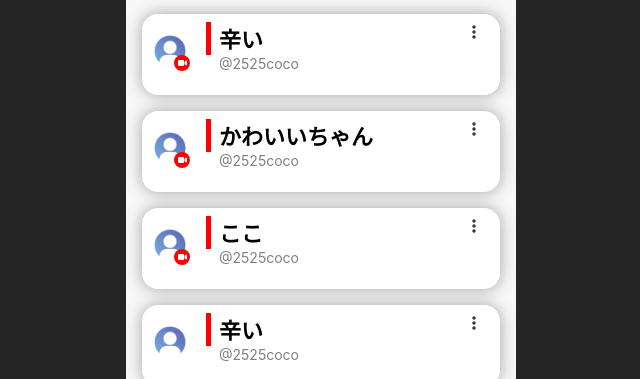
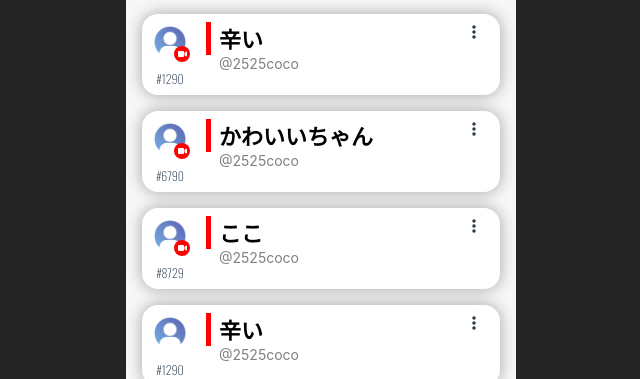
Before and after one commit to simd-float4x4/2525, a Vue app in the folder niconico-researcher/: page / in a window 1280 px wide. Shown: the part 421-800 px from the top of the page, without its empty margins (319-959 px from the left). Built offline with nearby package versions, Linux system fonts and the light colour scheme.

Commit message:
fix: UserHashTagが消えてたので修正

```diff
--- a/niconico-researcher/src/components/CastCell.vue
+++ b/niconico-researcher/src/components/CastCell.vue
@@ -12,7 +12,7 @@
                     <i class="fa-solid fa-video fa-fade"></i>
                 </div>
             </div>
-            <div class="user_seed_tag">{{ userData.platform[0].userHashTag }}</div>
+            <div class="user_seed_tag">{{ userData.userHashTag }}</div>
         </div>
         <div class="cell_user_name_area"
         @click="moveToUserStreamingURL( userData.platform[0].accountURL )">
```
